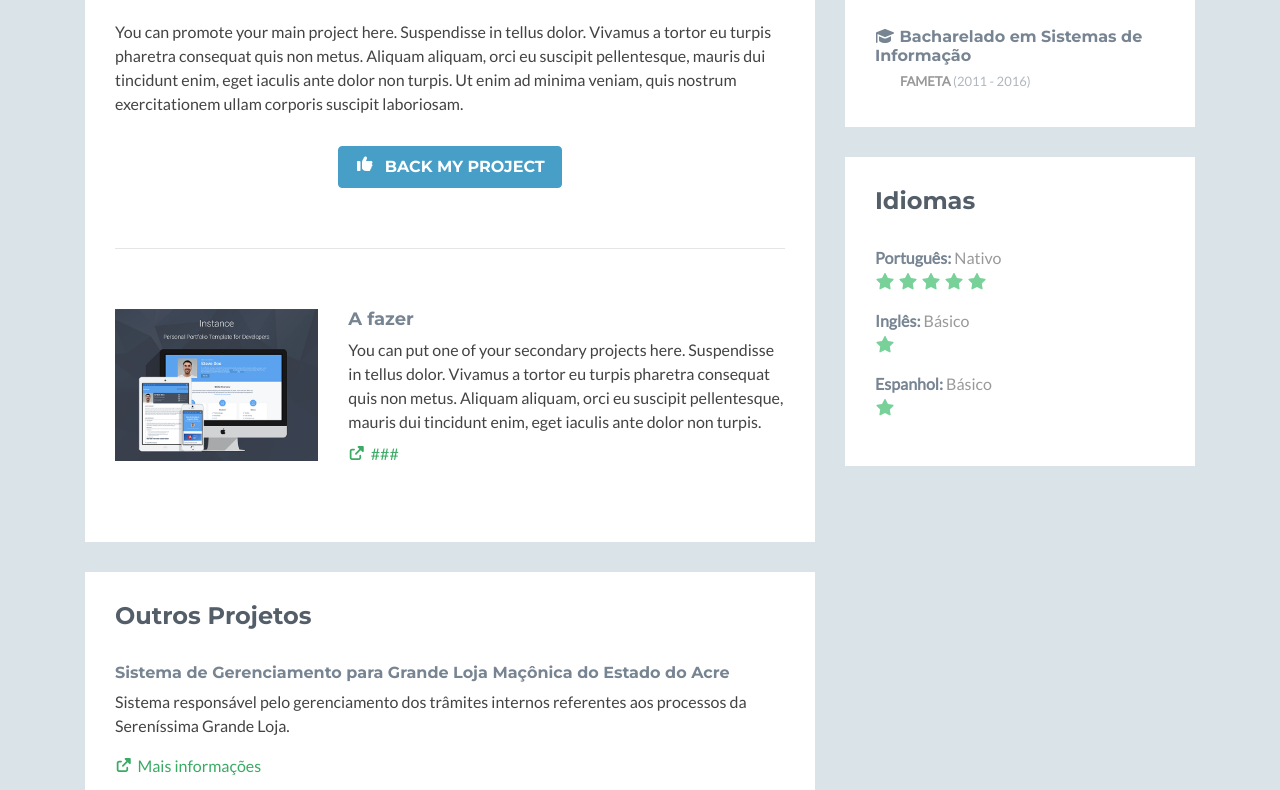
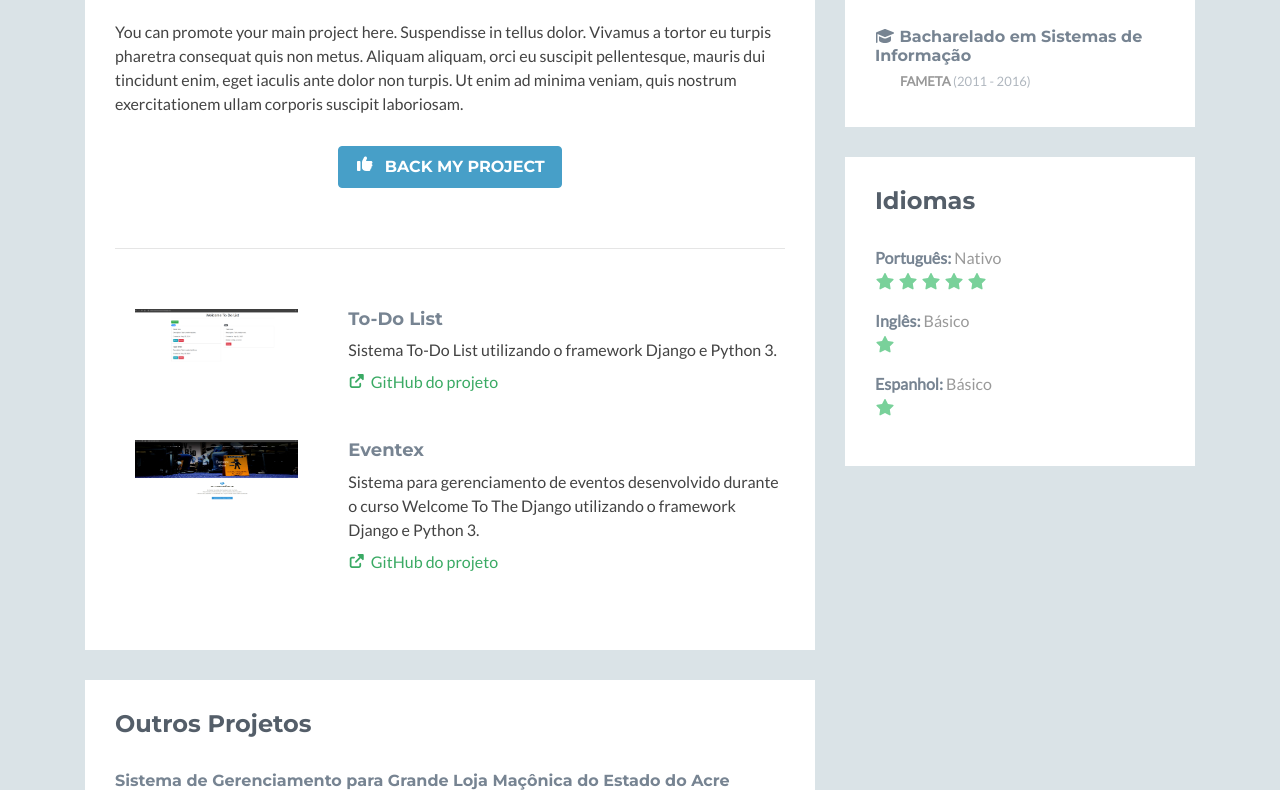
Before and after one commit to carlos-moreno/portfolio, a plain HTML site: page index.html in a window 1280 px wide. Shown: the part 1080-1870 px from the top of the page. Drawn offline with nearby package versions, Linux system fonts and the light colour scheme; some packages are replaced by stand-ins of ours; no server answers; a script that the page names is missing; some icons are missing.

Commit message:
Update projects in index.

```diff
--- a/index.html
+++ b/index.html
@@ -27,6 +27,7 @@
 
     <!-- Theme CSS -->
     <link id="theme-style" rel="stylesheet" href="assets/css/styles.css">
+    <link href="assets/lightbox2-2.11.1/dist/css/lightbox.css" rel="stylesheet" />
 
     <!-- Calculate my age -->
     <script>
@@ -61,7 +62,7 @@
             <div class="primary col-lg-8 col-12">
                 <section class="about section">
                     <div class="section-inner">
-                        <h2 class="heading">Sobre Me</h2>
+                        <h2 class="heading">Sobre Mim</h2>
                         <div class="content">
                             <p align="justify">Olá, meu nome é Carlos Augusto Moreno Ribeiro Junior, sou formado em Sistemas de Informação pela Faculdade META,
                               tenho <script type="text/javascript">document.write(age())</script> anos, onde 12 deles trabalhando na área de TI, comecei atuando pela parte de manutenção e fui ampliando os conhecimentos até chegar a carreira de desenvolvedor.
@@ -95,13 +96,23 @@
                             </div><!--//item-->
                             <hr class="divider" />
                             <div class="item row">
-                                <a class="col-md-4 col-12" href="#" target="_blank">
-                                <img class="img-fluid project-image" src="assets/images/projects/project-1.png" alt="project name" />
+                                <a class="col-md-4 col-12 " href="assets/images/projects/to-do.png" data-lightbox="To-Do List" data-title="To-Do List.">
+                                   <img class="example-image" style="width: 163.33px; height: 59.73px" src="assets/images/projects/to-do.png" alt="Página principal To-Do List." hspace="20"/>
                                 </a>
                                 <div class="desc col-md-8 col-12">
-                                    <h3 class="title"><a href="#" target="_blank">A fazer</a></h3>
-                                    <p class="mb-2">You can put one of your secondary projects here. Suspendisse in tellus dolor. Vivamus a tortor eu turpis pharetra consequat quis non metus. Aliquam aliquam, orci eu suscipit pellentesque, mauris dui tincidunt enim, eget iaculis ante dolor non turpis.</p>
-                                    <p><a class="more-link" href="#" target="_blank"><i class="fas fa-external-link-alt"></i>###</a></p>
+                                   <h3 class="title"><a href="https://carlos-moreno.github.io/portfolio/" target="_blank">To-Do List</a></h3>
+                                   <p class="mb-2">Sistema To-Do List utilizando o framework Django e Python 3.</p>
+                                   <p><a class="more-link" href="https://github.com/carlos-moreno/to-do-list" target="_blank"><i class="fas fa-external-link-alt"></i>GitHub do projeto</a></p>
+                                </div><!--//desc-->
+                            </div><!--//item-->
+                            <div class="item row">
+                                <a class="col-md-4 col-12 " href="assets/images/projects/eventex.png" data-lightbox="Eventex" data-title="Eventex.">
+                                   <img class="example-image" style="width: 163.33px; height: 59.73px" src="assets/images/projects/eventex.png" alt="Página do evento." hspace="20"/>
+                                </a>
+                                <div class="desc col-md-8 col-12">
+                                   <h3 class="title">Eventex</a></h3>
+                                   <p class="mb-2">Sistema para gerenciamento de eventos desenvolvido durante o curso Welcome To The Django utilizando o framework Django e Python 3.</p>
+                                   <p><a class="more-link" href="https://github.com/carlos-moreno/eventex" target="_blank"><i class="fas fa-external-link-alt"></i>GitHub do projeto</a></p>
                                 </div><!--//desc-->
                             </div><!--//item-->
 
@@ -270,5 +281,6 @@
     <script type="text/javascript" src="assets/plugins/github-activity/github-activity-0.1.5.min.js"></script>
     <!-- custom js -->
     <script type="text/javascript" src="assets/js/main.js"></script>
+    <script src="assets/lightbox2-2.11.1/dist/js/lightbox.js"></script>
 </body>
 </html>
```
